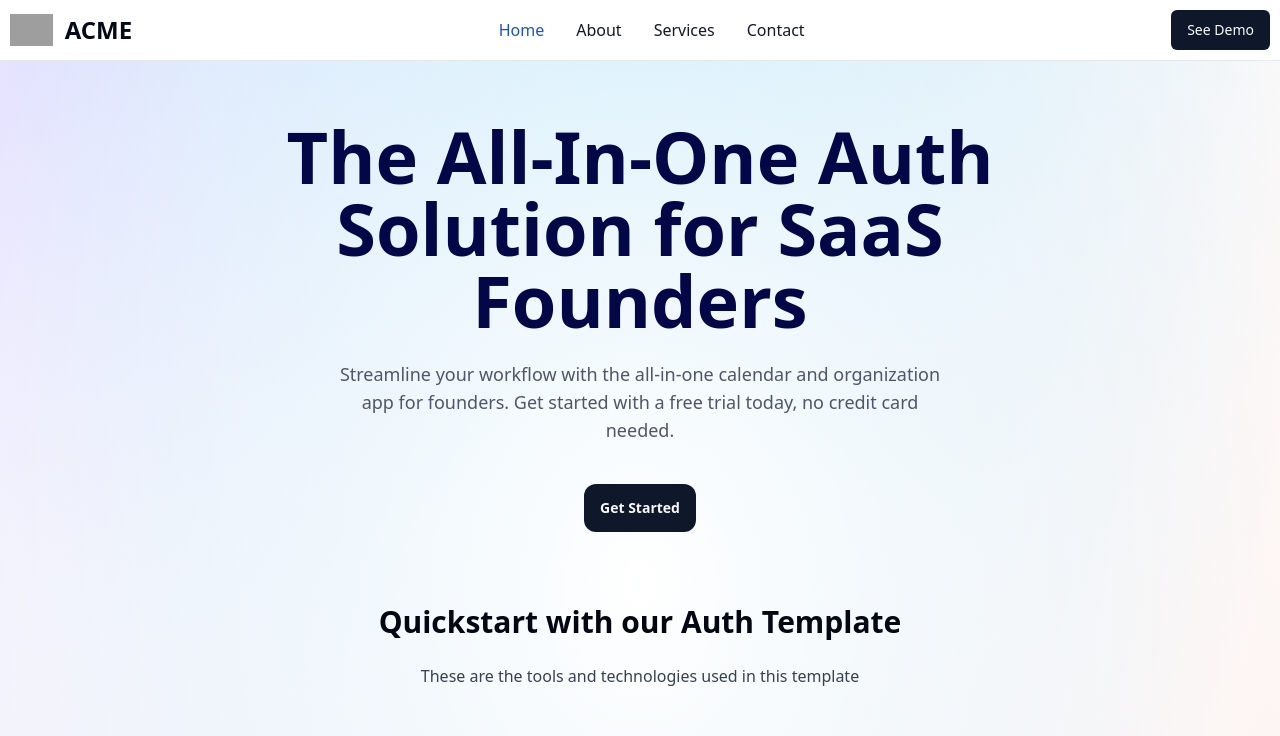
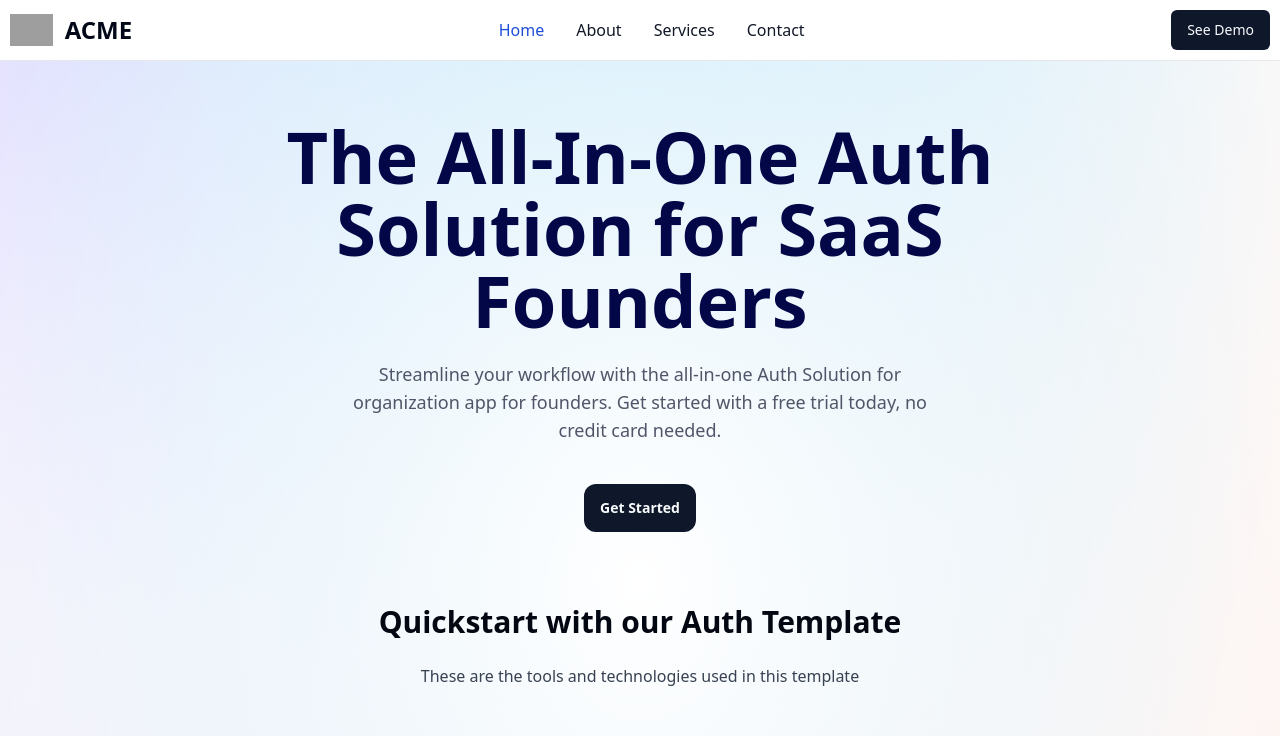
Before and after one commit to Ajay01103/Next14-Lucia-Auth, a Next.js app: page / in a window 1280 px wide. Shown: the top 736 px of the page. Built offline with nearby package versions, Linux system fonts and the light colour scheme; grey boxes are pictures that could not be loaded.

Commit message:
initial commit

```diff
--- a/src/app/layout.tsx
+++ b/src/app/layout.tsx
@@ -3,7 +3,6 @@ import { Inter } from "next/font/google"
 import "./globals.css"
 import { cn } from "@/lib/utils"
 import { Toaster } from "@/components/ui/sonner"
-import { NavBar } from "@/components/nav"
 
 const inter = Inter({
   subsets: ["latin"],
@@ -27,7 +26,6 @@ export default function RootLayout({
           position="top-center"
           richColors
         />
-        <NavBar />
         {children}
       </body>
     </html>
--- a/src/app/page.tsx
+++ b/src/app/page.tsx
@@ -2,6 +2,7 @@ import { buttonVariants } from "@/components/ui/button"
 import { Features } from "@/components/features"
 import { Footer } from "@/components/footer"
 import Link from "next/link"
+import { NavBar } from "@/components/nav"
 
 const page = () => {
   const divStyle = {
@@ -15,6 +16,8 @@ const page = () => {
   }
 
   return (
+    <>
+      <NavBar />
       <div style={divStyle}>
         <div className="dark:text-zinc-100 mx-auto w-7/8 ">
           <div className="w-7/8 mx-auto relative h-4/5 z-30 pt-6 inter  ">
@@ -24,7 +27,7 @@ const page = () => {
                 The All-In-One Auth Solution for SaaS Founders{" "}
               </h1>
               <p className="text-lg text-[#515568] pt-2 mt-4 text-center w-4/5  mx-auto dark:text-gray-100/70 Inter">
-              Streamline your workflow with the all-in-one calendar and organization app for
+                Streamline your workflow with the all-in-one Auth Solution for organization app for
                 founders. Get started with a free trial today, no credit card needed.{""}
               </p>
               <div className="flex flex-row mx-auto justify-center pt-6 mt-4">
@@ -46,6 +49,7 @@ const page = () => {
           <Footer />
         </div>
       </div>
+    </>
   )
 }
 
```
Lines whose indentation alone changed are shown as unchanged.
